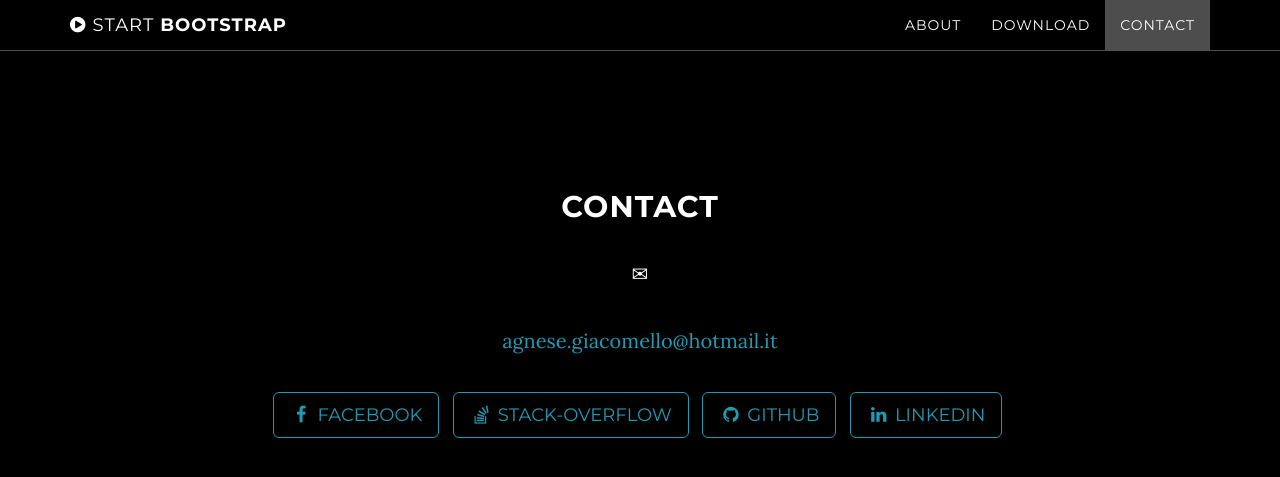
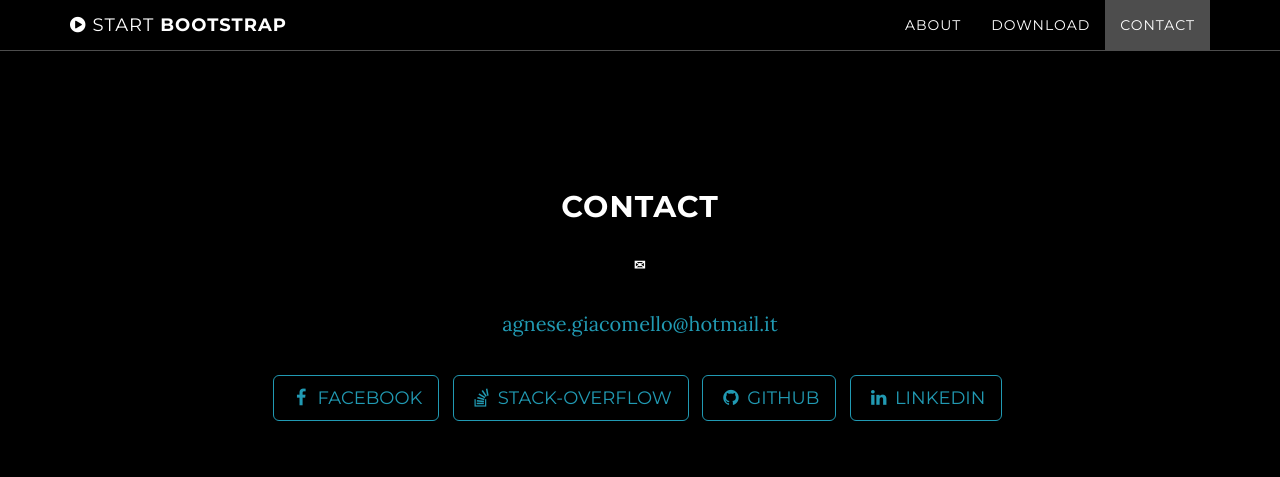
Before and after one commit to AgneseG/AgneseG.github.io, a Jekyll site: the page built from index.html, in a window 1280 px wide and 900 px high, scrolled down 2974 px. Shown: the top 477 px of the window. Built offline with Jekyll 4.4.1, drawn with Linux system fonts in a browser that asks for light colours.

```diff
--- a/_includes/contact.html
+++ b/_includes/contact.html
@@ -3,7 +3,7 @@
         <div class="row">
             <div class="col-lg-8 col-lg-offset-2">
                 <h2>Contact</h2>
-                <p>&#9993;<p>
+                <h5>&#9993;</h5>
                 <p><a href="mailto:{{ site.email }}">{{ site.email }}</a>
                 </p>
                 <ul class="list-inline banner-social-buttons">
```
